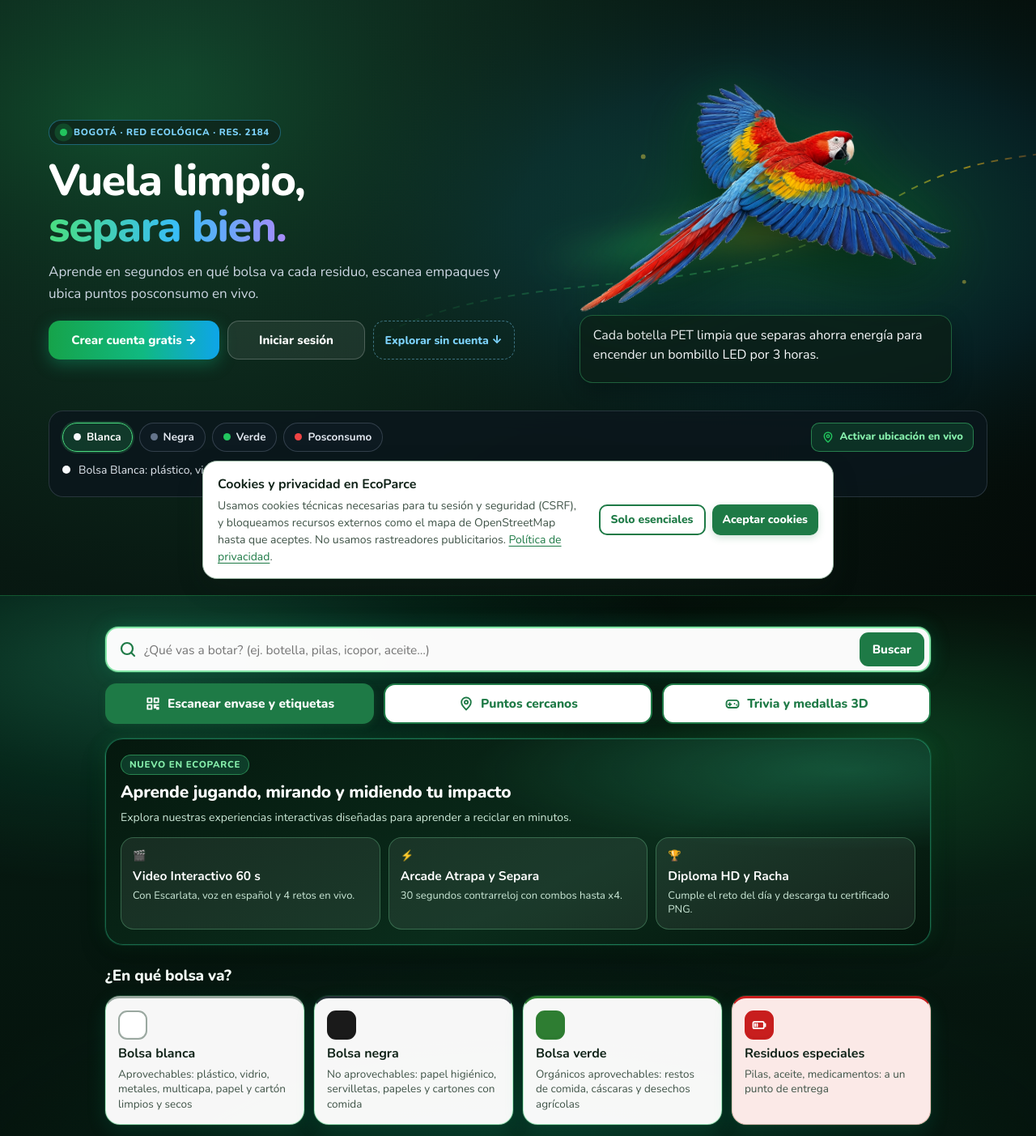
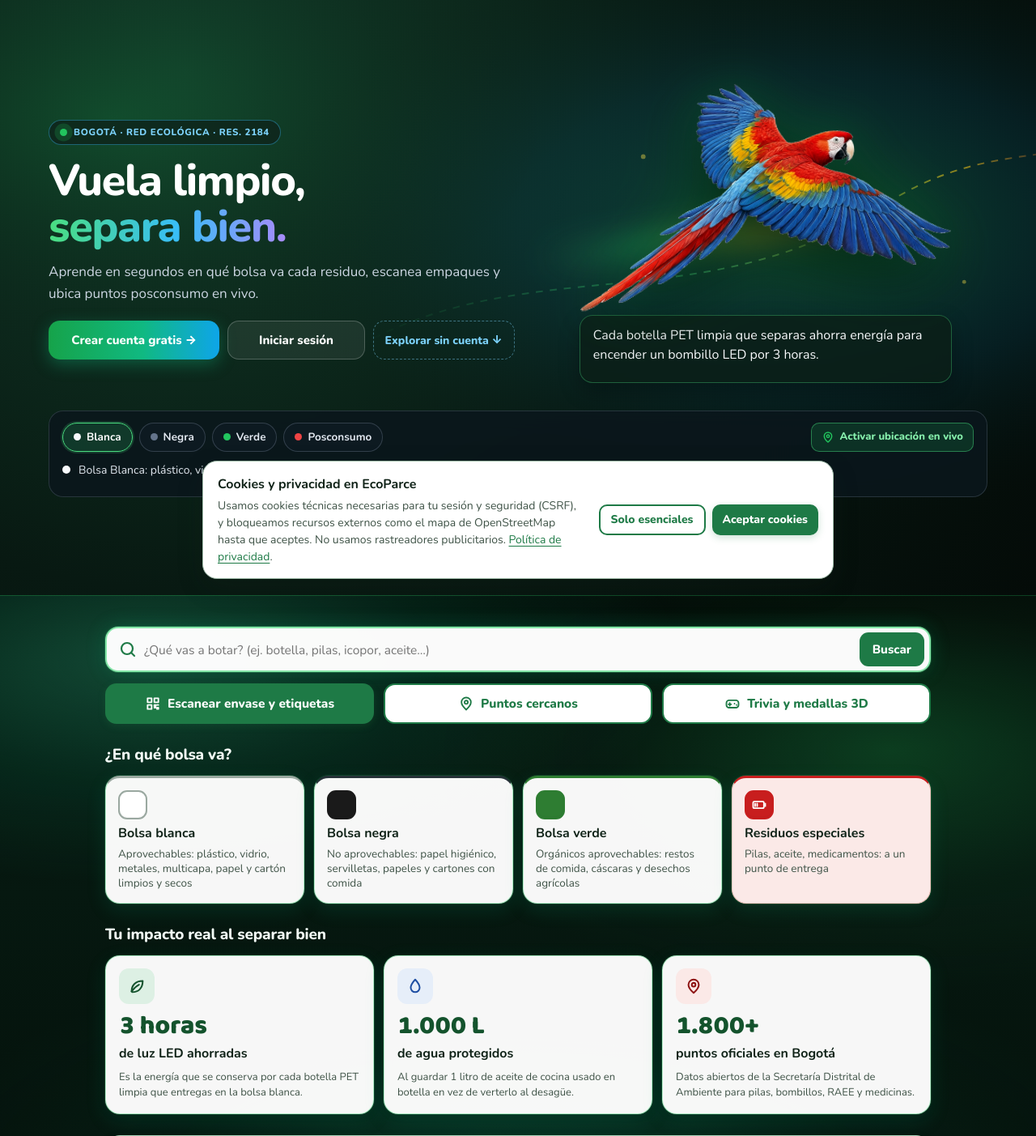
Before and after one commit to INGFRANCISCOVICENT/ecoparce, a Django app: page / in a window 1280 px wide. Shown: the part 65-1468 px from the top of the page at 81% size. Run offline with Django 5.2, Linux system fonts and the light colour scheme; data comes from the database, SQL or seed files in the repository; data that the repository does not hold is empty; parts of the project's set-up code (start-up, migrations or seed data) failed here and were passed over.

Commit message:
style(inicio): retirar bloque promocional redundante para mantener jerarquia limpia (v2.4.2)

```diff
--- a/apps/core/templates/core/inicio.html
+++ b/apps/core/templates/core/inicio.html
@@ -130,32 +130,6 @@
   <a class="btn o" href="{% url 'contenidos:puntos' %}">{% icono 'pin' 20 '#1E7A46' %}Puntos cercanos</a>
   <a class="btn o" href="{% url 'trivia:inicio' %}">{% icono 'game' 20 '#1E7A46' %}Trivia y medallas 3D</a>
 </div>
-
-<!-- Banner destacado de experiencias interactivas -->
-<section class="eco-showcase" aria-label="Experiencias interactivas de EcoParce">
-  <div class="eco-showcase-head">
-    <span class="video-badge">NUEVO EN ECOPARCE</span>
-    <h2>Aprende jugando, mirando y midiendo tu impacto</h2>
-    <p class="small" style="margin:4px 0 0;color:#CBE8D7">Explora nuestras experiencias interactivas diseñadas para aprender a reciclar en minutos.</p>
-  </div>
-  <div class="eco-showcase-grid">
-    <a class="eco-feat" href="{% url 'trivia:inicio' %}#eco-video-player">
-      <span class="eco-feat-ic" aria-hidden="true">🎬</span>
-      <strong>Video Interactivo 60 s</strong>
-      <span>Con Escarlata, voz en español y 4 retos en vivo.</span>
-    </a>
-    <a class="eco-feat" href="{% url 'trivia:inicio' %}#eco-arcade">
-      <span class="eco-feat-ic" aria-hidden="true">⚡</span>
-      <strong>Arcade Atrapa y Separa</strong>
-      <span>30 segundos contrarreloj con combos hasta x4.</span>
-    </a>
-    <a class="eco-feat" href="{% url 'trivia:inicio' %}#reto-diario-btn">
-      <span class="eco-feat-ic" aria-hidden="true">🏆</span>
-      <strong>Diploma HD y Racha</strong>
-      <span>Cumple el reto del día y descarga tu certificado PNG.</span>
-    </a>
-  </div>
-</section>
 
 <h2>¿En qué bolsa va?</h2>
 <div class="grid g4">
--- a/apps/trivia/tests.py
+++ b/apps/trivia/tests.py
@@ -186,7 +186,7 @@ class TriviaTests(TestCase):
         self.assertEqual(r_home.status_code, 200)
         self.assertContains(r_home, 'eco-viaje')
         self.assertContains(r_home, 'data-flip-card')
-        self.assertContains(r_home, 'eco-showcase')
+        self.assertNotContains(r_home, 'eco-showcase')
 
         r_guias = self.client.get('/guias/')
         self.assertEqual(r_guias.status_code, 200)
```
Also changed, not shown: CHANGELOG.md, 1 other file.
